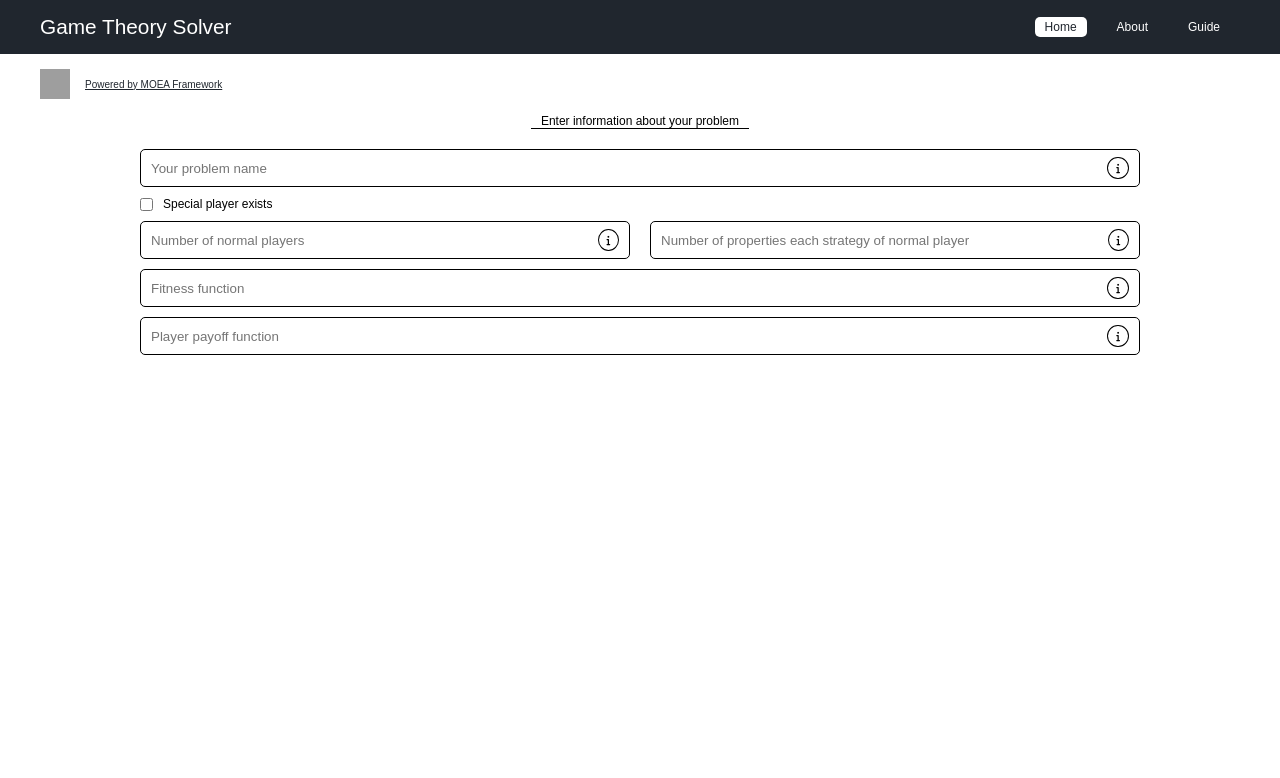
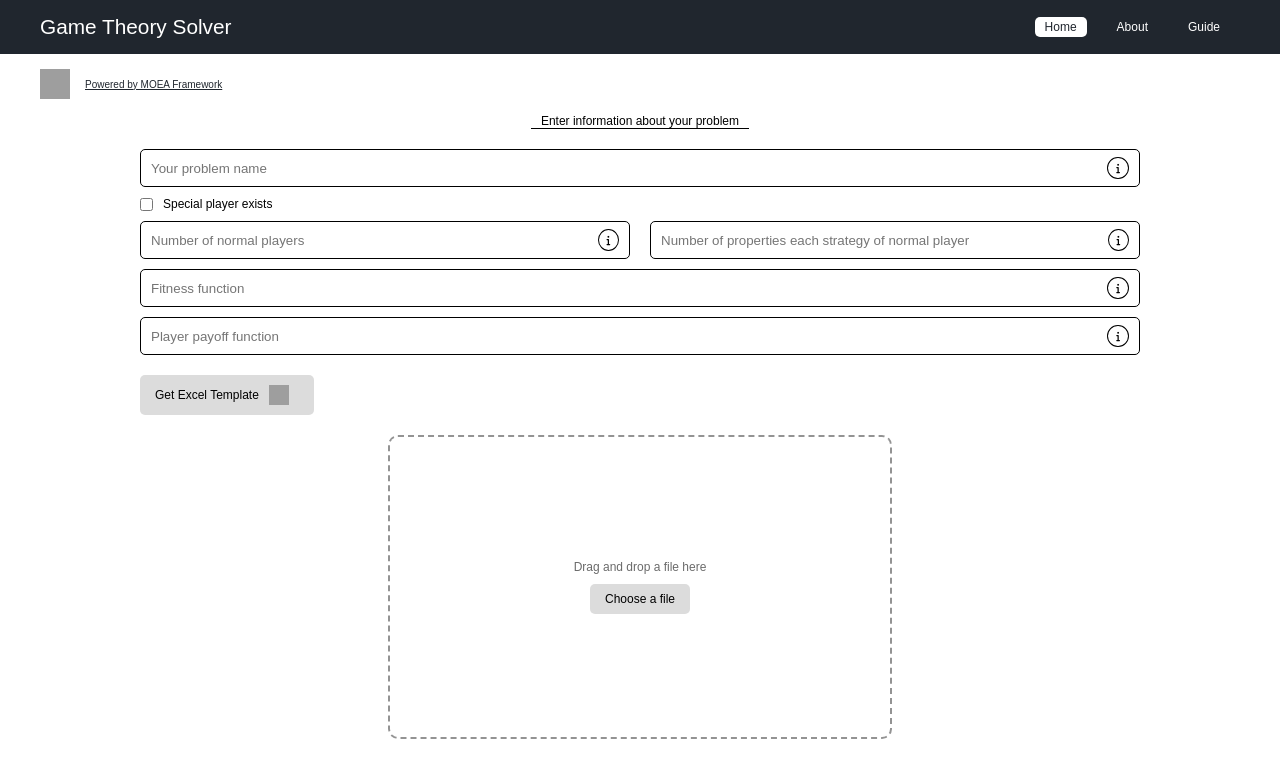
Before and after one commit to thanhthanh21/SS2-game-theory-solver, a React (Create React App) app: page / in a window 1280 px wide. Shown: the top 778 px of the page. Built offline with nearby package versions, Linux system fonts and the light colour scheme; grey boxes are pictures that could not be loaded; a web font is replaced by a local one.

Commit message:
done the UI

```diff
--- a/package.json
+++ b/package.json
@@ -6,6 +6,8 @@
     "@testing-library/jest-dom": "^5.16.5",
     "@testing-library/react": "^13.4.0",
     "@testing-library/user-event": "^13.5.0",
+    "exceljs": "^4.3.0",
+    "file-saver": "^2.0.5",
     "react": "^18.2.0",
     "react-dom": "^18.2.0",
     "react-scripts": "5.0.1",
--- a/src/App.scss
+++ b/src/App.scss
@@ -1,7 +1,17 @@
 @import url('https://fonts.googleapis.com/css2?family=Monda&display=swap');
+:root {
+    --blacK: black;
+    --white: white;
+    --grey: #dcdcdc;
+    --hover: white;
+}
 * {
     margin: 0;
     padding: 0;
     font-family: 'Monda', sans-serif;
 
 }
+
+.App {
+    padding-bottom: 20px;
+}
--- a/src/pages/inputPage/index.jsx
+++ b/src/pages/inputPage/index.jsx
@@ -2,8 +2,46 @@ import React from 'react';
 import "./style.scss";
 import SpecialPlayerInput from "../../components/specialPlayerInput";
 import Input from "../../components/input";
+import ExcelImage from '../../images/excel.png'
+import { saveAs } from 'file-saver';
+import Excel from 'exceljs';
+
 
 export default function InputPage() {
+
+    const downloadExcel = () => {
+        const workbook = new Excel.Workbook();
+        const sheet = workbook.addWorksheet('Sheet 1');
+
+        // Add data to the worksheet here
+
+        workbook.xlsx.writeBuffer().then((buffer) => {
+            const blob = new Blob([buffer], { type: 'application/vnd.openxmlformats-officedocument.spreadsheetml.sheet' });
+            saveAs(blob, 'filename.xlsx');
+        });
+    }
+
+
+    const handleDrop = (event) => {
+        event.preventDefault();
+
+        const file = event.dataTransfer.files[0];
+
+        console.log(file.name);
+    }
+
+    const handleOnDragEnter = (event) => {
+        event.preventDefault()
+
+        event.target.classList.add("dragging")
+    }
+
+    const handleOnDragLeave = (event) => {
+        event.preventDefault()
+
+        event.target.classList.remove("dragging")
+    }
+
     return (
         <div className="input-page">
             <p class='header-text'>Enter information about your problem</p>
@@ -29,6 +67,15 @@ export default function InputPage() {
                     <Input message='Player payoff function'/>
                 </div>
             </div>
+            <div className="excel-btn" onClick={downloadExcel}>
+                <p>Get Excel Template</p>
+                <img src={ExcelImage} alt="" />
+            </div>
+            <div className="drag-area" onDrop={handleDrop} onDragEnter={handleOnDragEnter} onDragLeave={handleOnDragLeave}>
+                <p class='drag-text'>Drag and drop a file here</p>
+                <label htmlFor="select-file" id='select-file-label'>Choose a file</label>
+                <input type="file" id="select-file"/>
+            </div>
         </div>
     )
 }
--- a/src/pages/inputPage/style.scss
+++ b/src/pages/inputPage/style.scss
@@ -3,10 +3,13 @@
     flex-direction: column;
     align-items: center;
     justify-content: center;
+    width: 1000px;
+    gap: 20px;
+    max-width: 80%;
+    margin: 0 auto;
 
     .header-text {
         font-size: 12px;
-        // font-weight: 600;
         color: #000;
         border-bottom: 1px solid black;
         width: fit-content;
@@ -15,13 +18,13 @@
     }
 
     .input-container {
-        margin: 20px 0;
+        // margin: 20px 0;
         display: flex;
         flex-direction: column;
         align-items: center;
         justify-content: center;
         gap: 10px;
-
+        width: 100%;
 
 
         .row {
@@ -29,26 +32,76 @@
             justify-content: space-between;
             align-items: center;
             gap: 20px;
-            width: 1000px;
-            // background:  red;
+            width: 100%;
+        }
+    }
 
+    .excel-btn {
+        align-self: flex-start;
+        display: flex;
+        align-items: center;
+        gap: 10px;
+        background: var(--grey);
+        color: black;
+        padding: 10px 15px;
+        border-radius: 5px;
+        font-size: 12px;
+        line-height: 20px;
+        cursor: pointer;
+
+        img {
+            width: 20px;
+            height: 20px;
+            margin-right: 10px;
         }
 
-        .player-input-row {
-            // display: grid;
-            // width: 1000px;
-            // // gap: ;
-            // background: red;
-            // grid-template-columns: 60% 30%;
-
-            display: flex;
-            justify-content: space-between;
-            align-items: center;
-            gap: 20px;
-            width: 1000px;
-            // justify-content: space-between;
+        &:hover {
+            background: black;
+            color: white;
         }
     }
 
 
+    .drag-area {
+        width: 500px;
+        height: 300px;
+        border: 2px dashed #0000006c;
+        display: flex;
+        flex-direction: column;
+        border-radius: 10px;
+        justify-content: center;
+        align-items: center;
+
+        .drag-text {
+            font-size: 12px;
+            color: #00000095;
+            margin-bottom: 10px;
+        }
+
+        #select-file-label {
+            background: var(--grey);
+            color: black;
+            // border: none;
+            padding: 5px 15px;
+            border-radius: 5px;
+            font-size: 12px;
+            line-height: 20px;
+            cursor: pointer;
+            border: 1px solid var(--black);
+
+            &:hover {
+                background: black;
+                color: white;
+            }
+        }
+
+        #select-file {
+            display: none;
+        }
+    }
+
+    .dragging {
+        background: var(--grey)
+    }
+
 }
```
Also changed, not shown: src/App.js (+8 -7 lines), 1 other file (tests, documents, lock files or other folders).
